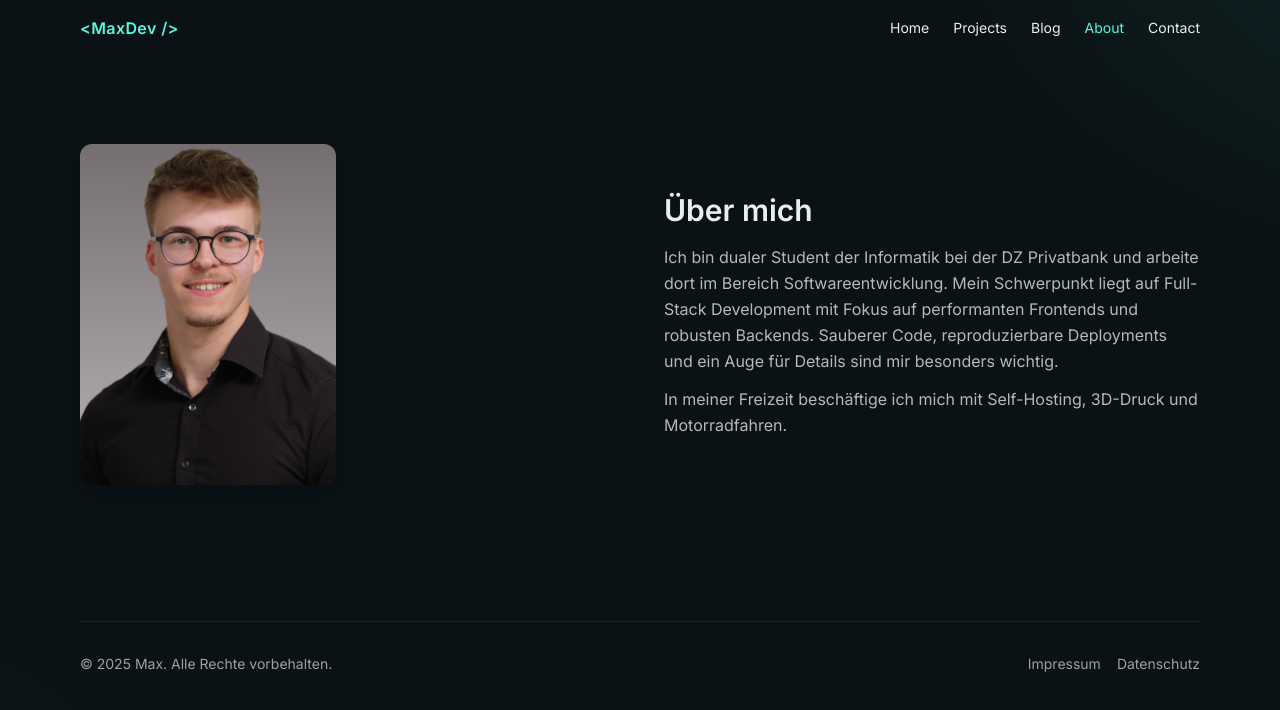
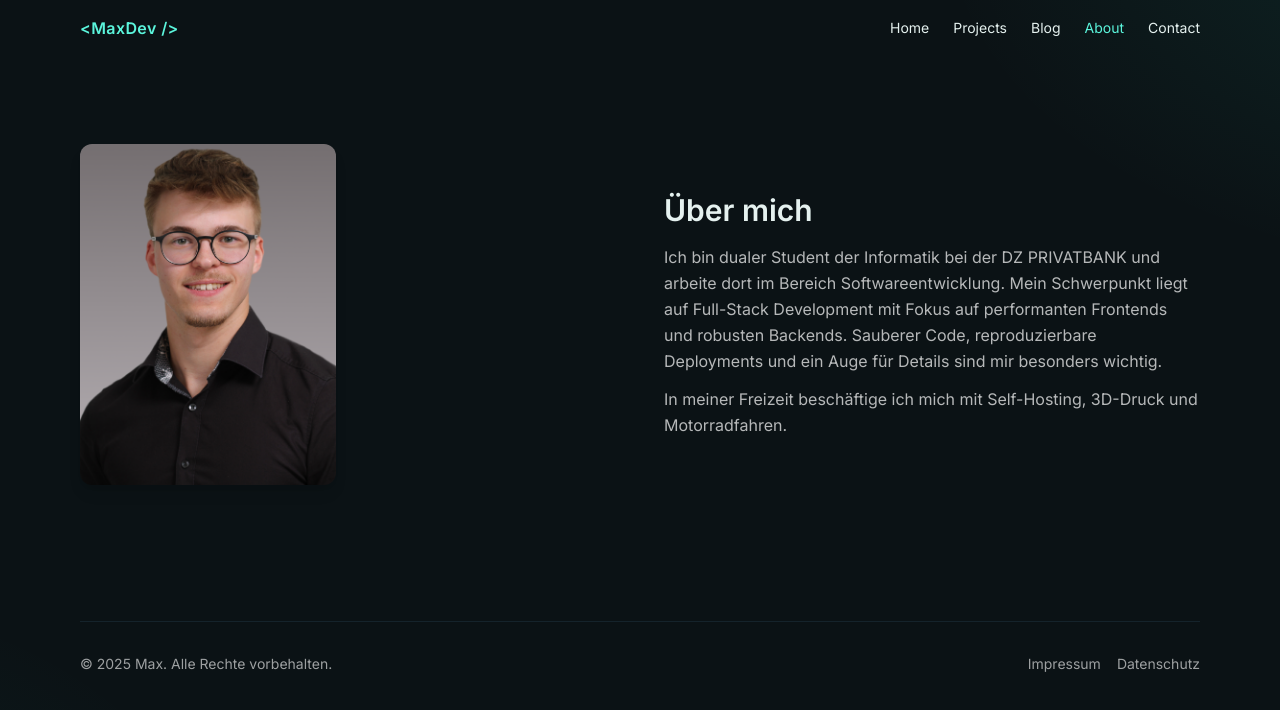
Before and after one commit to mxsrwn23/maxsauerwein, a Next.js app: page /about in a window 1280 px wide. Shown: the top 710 px of the page. Built offline with nearby package versions, Linux system fonts and the light colour scheme.

Commit message:
refactor: Rechtschreibfehler verbessert in About

```diff
--- a/app/about/page.tsx
+++ b/app/about/page.tsx
@@ -15,7 +15,7 @@ export default function AboutMe() {
       <div>
         <h2 className="text-2xl md:text-3xl font-semibold">Über mich</h2>
         <p className="mt-4 text-white/70 leading-relaxed">
-          Ich bin dualer Student der Informatik bei der DZ Privatbank und arbeite dort im Bereich Softwareentwicklung. Mein Schwerpunkt liegt auf Full-Stack Development mit Fokus auf performanten Frontends und robusten Backends. Sauberer Code, reproduzierbare Deployments und ein Auge für Details sind mir besonders wichtig.
+          Ich bin dualer Student der Informatik bei der DZ PRIVATBANK und arbeite dort im Bereich Softwareentwicklung. Mein Schwerpunkt liegt auf Full-Stack Development mit Fokus auf performanten Frontends und robusten Backends. Sauberer Code, reproduzierbare Deployments und ein Auge für Details sind mir besonders wichtig.
         </p>
         <p className="mt-3 text-white/70 leading-relaxed">
           In meiner Freizeit beschäftige ich mich mit Self-Hosting, 3D-Druck und Motorradfahren.
```
